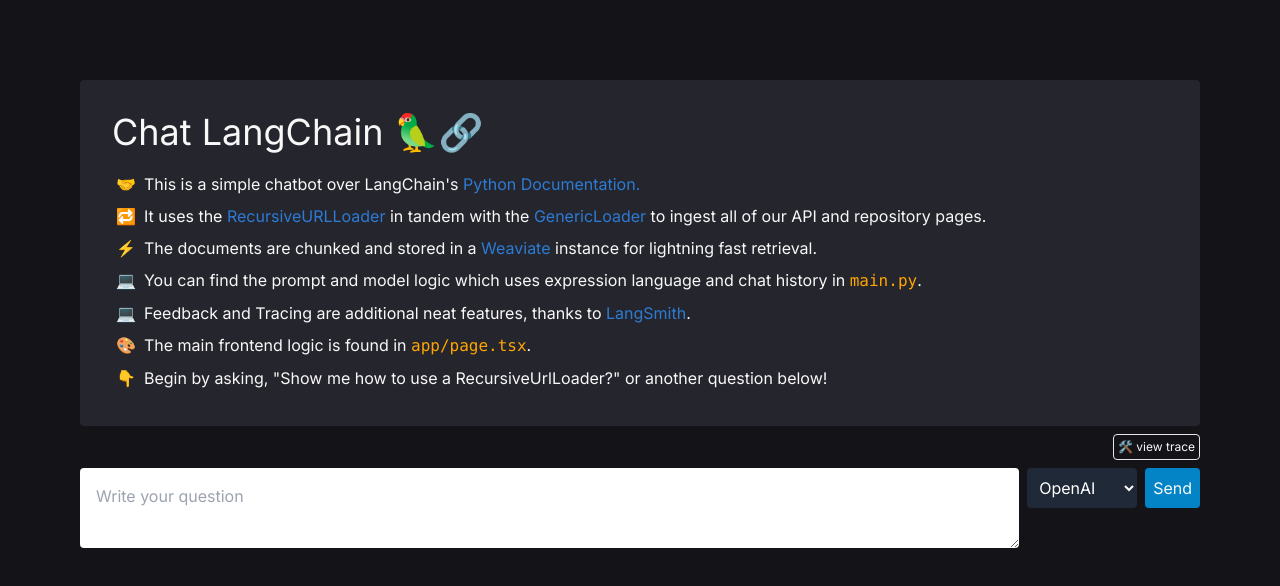
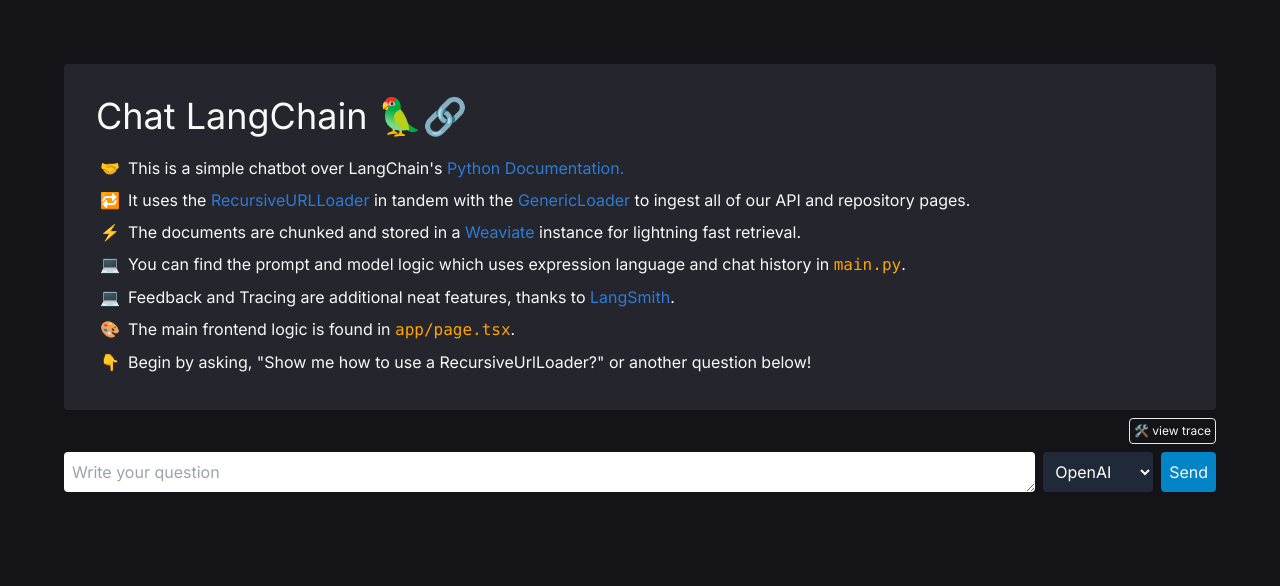
Before and after one commit to langchain-ai/chat-langchain, a Next.js app in the folder chat-langchain/: page / in a window 1280 px wide. Shown: the top 586 px of the page. Built offline with nearby package versions, Linux system fonts and the light colour scheme.

Commit message:
layout changes

```diff
--- a/chat-langchain/app/components/ChatMessageBubble.tsx
+++ b/chat-langchain/app/components/ChatMessageBubble.tsx
@@ -15,7 +15,7 @@
   const colorClassName =
     props.message.role === "user" ? "bg-sky-600" : "bg-slate-50 text-black";
   const alignmentClassName =
-    props.message.role === "user" ? "mr-auto" : "ml-auto";
+    props.message.role === "user" ? "ml-auto" : "mr-auto";
   const prefix = props.message.role === "user" ? "🧑" : props.aiEmoji;
 
   const [feedbackColor, setFeedbackColor] = useState("");
@@ -68,7 +68,7 @@
       ></div>
     </div>
     {props.message.role !== "user" && props.isMostRecent && props.messageCompleted && (
-        <div className="relative flex space-x-1 items-start justify-end">
+        <div className="relative flex space-x-1 items-start justify-start">
           <button
             className={`text-sm rounded ${props.feedback === null ? "hover:bg-green-200" : ""}`}
             id="upButton"
--- a/chat-langchain/app/components/ChatWindow.tsx
+++ b/chat-langchain/app/components/ChatWindow.tsx
@@ -36,8 +36,7 @@
     titleText = "An LLM",
   } = props;
 
-  function sendMessage(e: FormEvent<HTMLFormElement>) {
-    e.preventDefault();
+  function sendMessage() {
     if (messageContainerRef.current) {
       messageContainerRef.current.classList.add("grow");
     }
@@ -221,11 +220,17 @@
 
       <form onSubmit={sendMessage} className="flex w-full">
       <textarea
-          className="flex-grow mr-2 p-4 rounded"
+        className="flex-grow mr-2 p-2 rounded max-h-[40px]"
         placeholder={placeholder}
         onChange={(e) => setInput(e.target.value)}
         value={input}
         style={{minWidth: '50px'}}
+        onKeyDown={(e) => {
+          if (e.key === 'Enter' && !e.shiftKey) {
+            e.preventDefault();
+            sendMessage();
+          }
+        }}
       />
         <select
           id="modelType"
--- a/chat-langchain/app/layout.tsx
+++ b/chat-langchain/app/layout.tsx
@@ -17,7 +17,7 @@
   return (
     <html lang="en">
       <body className={inter.className}>
-        <div className="flex flex-col m-12 h-[calc(100vh-6rem)]">
+        <div className="flex flex-col h-[calc(100vh-6rem)] m-[calc(2rem)]">
           {children}
         </div>
       </body>
```
Lines whose indentation alone changed are shown as unchanged.
